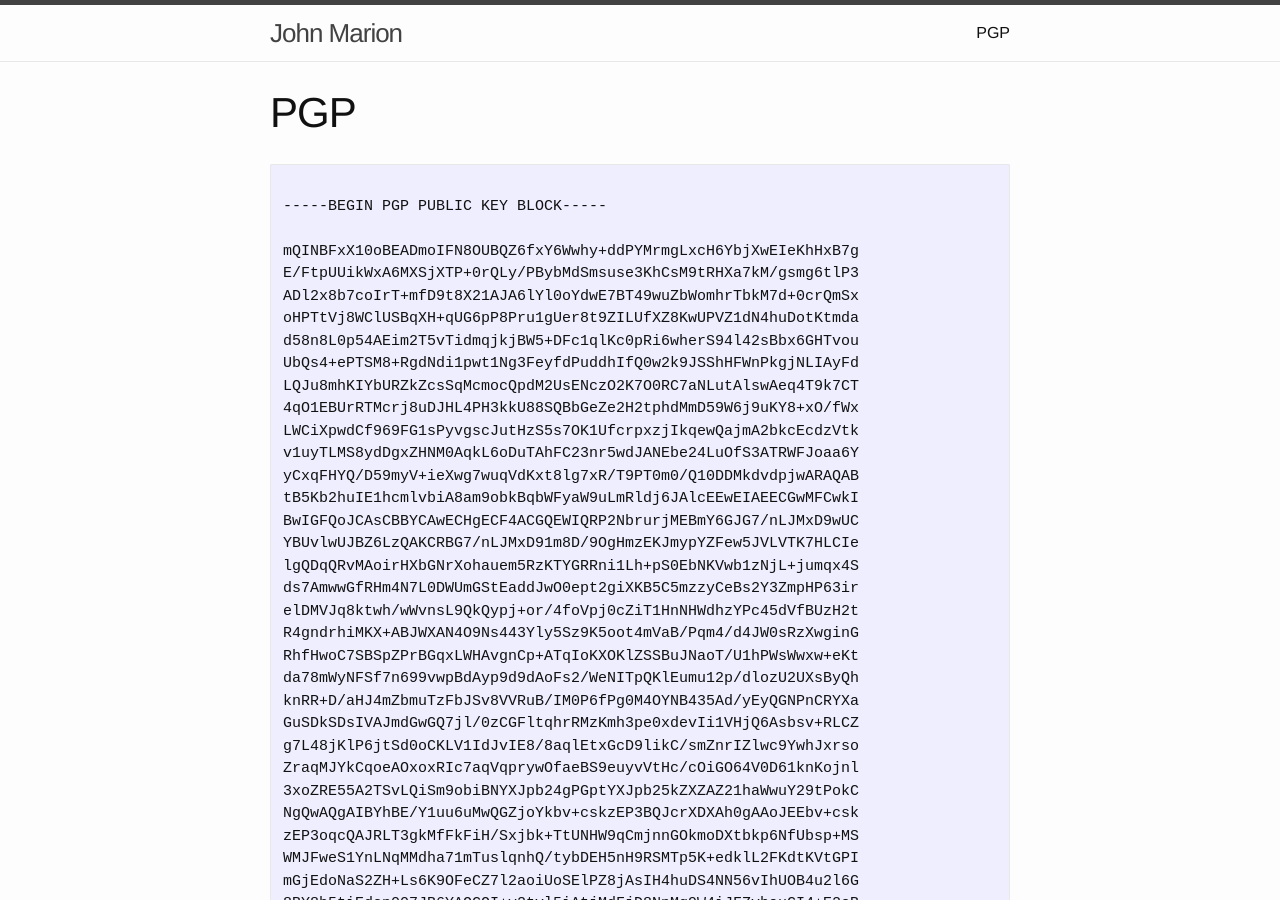
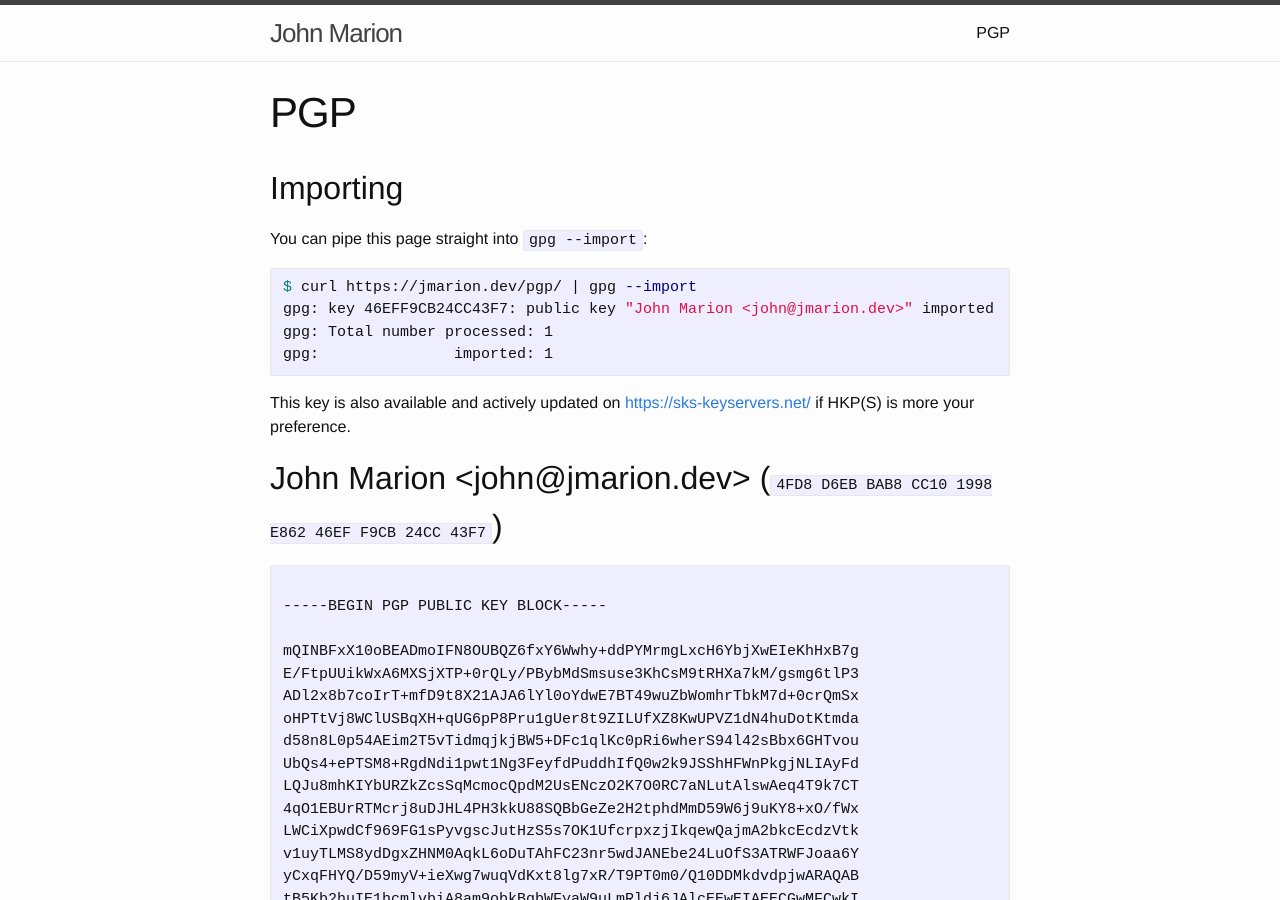
Before and after one commit to jmariondev/jmariondev.github.io, a Jekyll site: the page built from pgp.md, in a window 1280 px wide and 900 px high. Built offline with Jekyll 4.4.1, drawn with Linux system fonts in a browser that asks for light colours.

Commit message:
pgp: Add importing tips

````diff
--- a/pgp.md
+++ b/pgp.md
@@ -3,6 +3,23 @@ permalink: /pgp/
 layout: page
 title: PGP
 ---
+
+## Importing ##
+
+You can pipe this page straight into `gpg --import`:
+
+```bash
+$ curl https://jmarion.dev/pgp/ | gpg --import
+gpg: key 46EFF9CB24CC43F7: public key "John Marion <john@jmarion.dev>" imported
+gpg: Total number processed: 1
+gpg:               imported: 1
+```
+
+This key is also available and actively updated on
+<https://sks-keyservers.net/> if HKP(S) is more your preference.
+
+## John Marion \<john@jmarion.dev\> (`4FD8 D6EB BAB8 CC10 1998  E862 46EF F9CB 24CC 43F7`) ##
+
 ```
 
 -----BEGIN PGP PUBLIC KEY BLOCK-----
````
